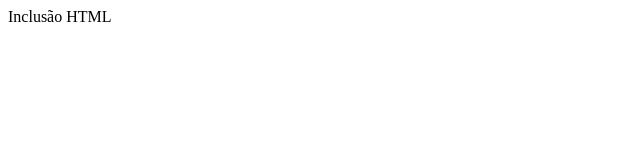
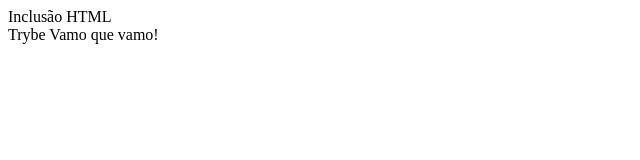
Before and after one commit to natanfelix/repositorioParaCopiar, a plain HTML site: page index.html in a window 1280 px wide. Shown: the whole page, without its empty margins (0-640 px from the left). Drawn offline with Linux system fonts and the light colour scheme.

Commit message:
Adicionando rodapé na página

```diff
--- a/index.html
+++ b/index.html
@@ -10,5 +10,9 @@
     <header>
         <hl> Inclusão HTML </hl>
     </header>
+
+    <footer>
+        Trybe Vamo que vamo!
+    </footer>
 </body>
 </html>
```
